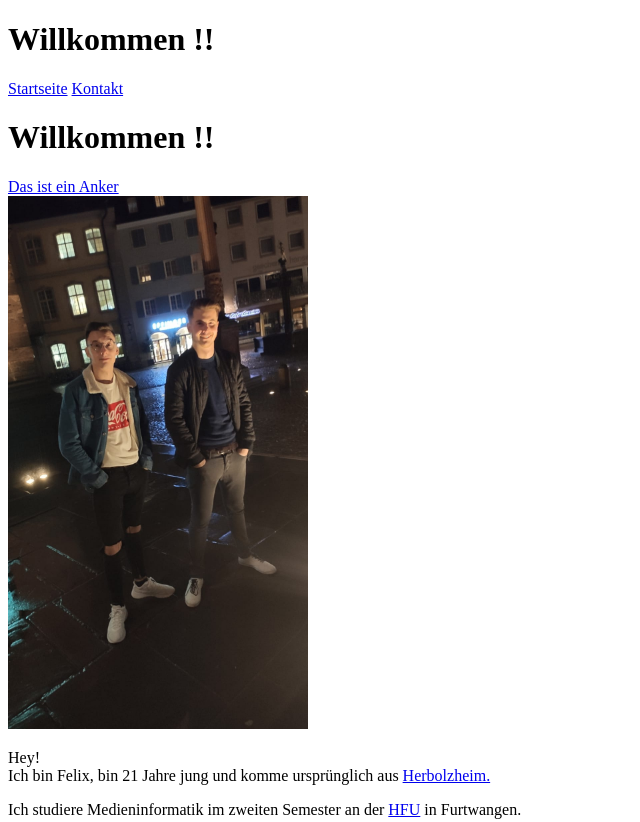
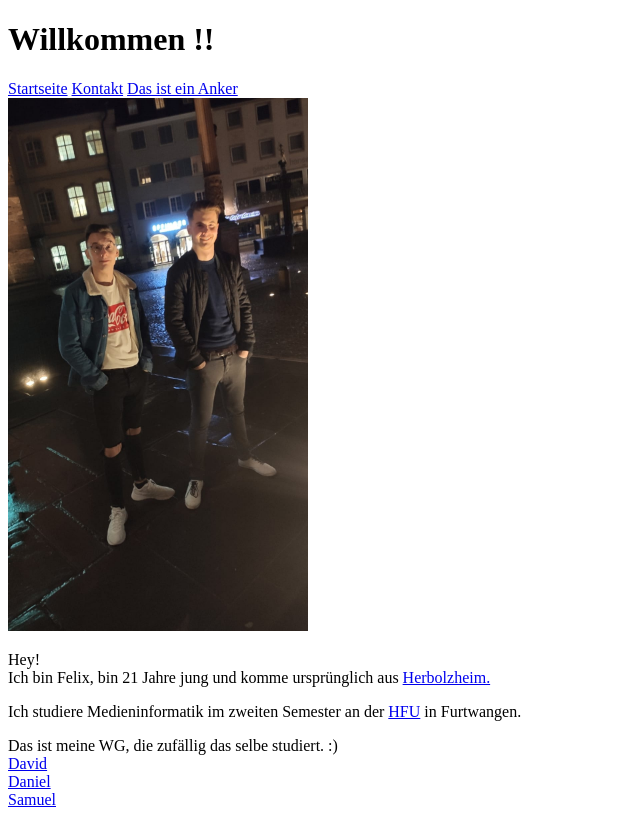
Before and after one commit to FelixIltgen/GIS_2020, a plain HTML site: page Aufgabe_02/about_me.html in a window 1280 px wide. Shown: the top 822 px of the page, without its empty margins (0-640 px from the left). Drawn offline with Linux system fonts and the light colour scheme; files whose address does not match are found by name.

Commit message:
Aktualisierung 2

```diff
--- a/Aufgabe_02/about_me.html
+++ b/Aufgabe_02/about_me.html
@@ -5,13 +5,11 @@
     <title>Das bin Ich !</title>
 </head>
 <body>
-    <header>
         <h1>Willkommen !!</h1>
         <a href="https://felixiltgen.github.io/GIS_2020/Aufgabe_02/portfolio.html">Startseite</a>
         <a href="https://felixiltgen.github.io/GIS_2020/Aufgabe_02/contact.html">Kontakt</a>
 
-    </header>
-    <h1>Willkommen !!</h1>
+
     <a href="#1">Das ist ein Anker</a><br>
 
     <img src="Ich.jpeg" width="300px">
```
Also changed, not shown: Aufgabe_02/contact.html (+1 -2 lines), Aufgabe_02/portfolio.html (+3 -4 lines).
